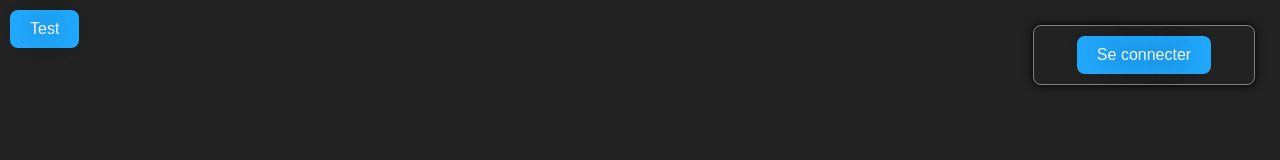
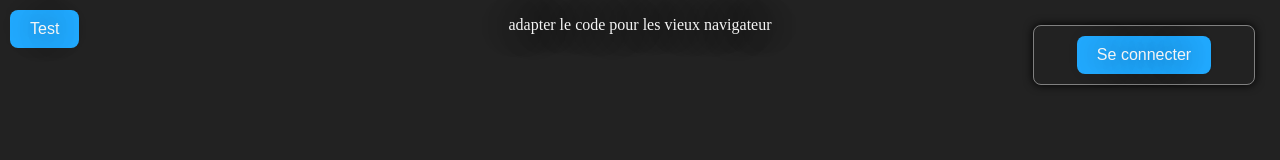
Before and after one commit to Lyppo/Movie-Finder, a plain HTML site: page index.html in a window 1280 px wide. Drawn offline with Linux system fonts and the light colour scheme.

Commit message:
Update index.html

```diff
--- a/index.html
+++ b/index.html
@@ -22,6 +22,7 @@
         <script src="Scripts/setup.js" ></script>
     </head>
     <body>
+        <p>adapter le code pour les vieux navigateur</p>
     </body>
     <script src="Scripts/main.js" ></script>
 </html>
```
